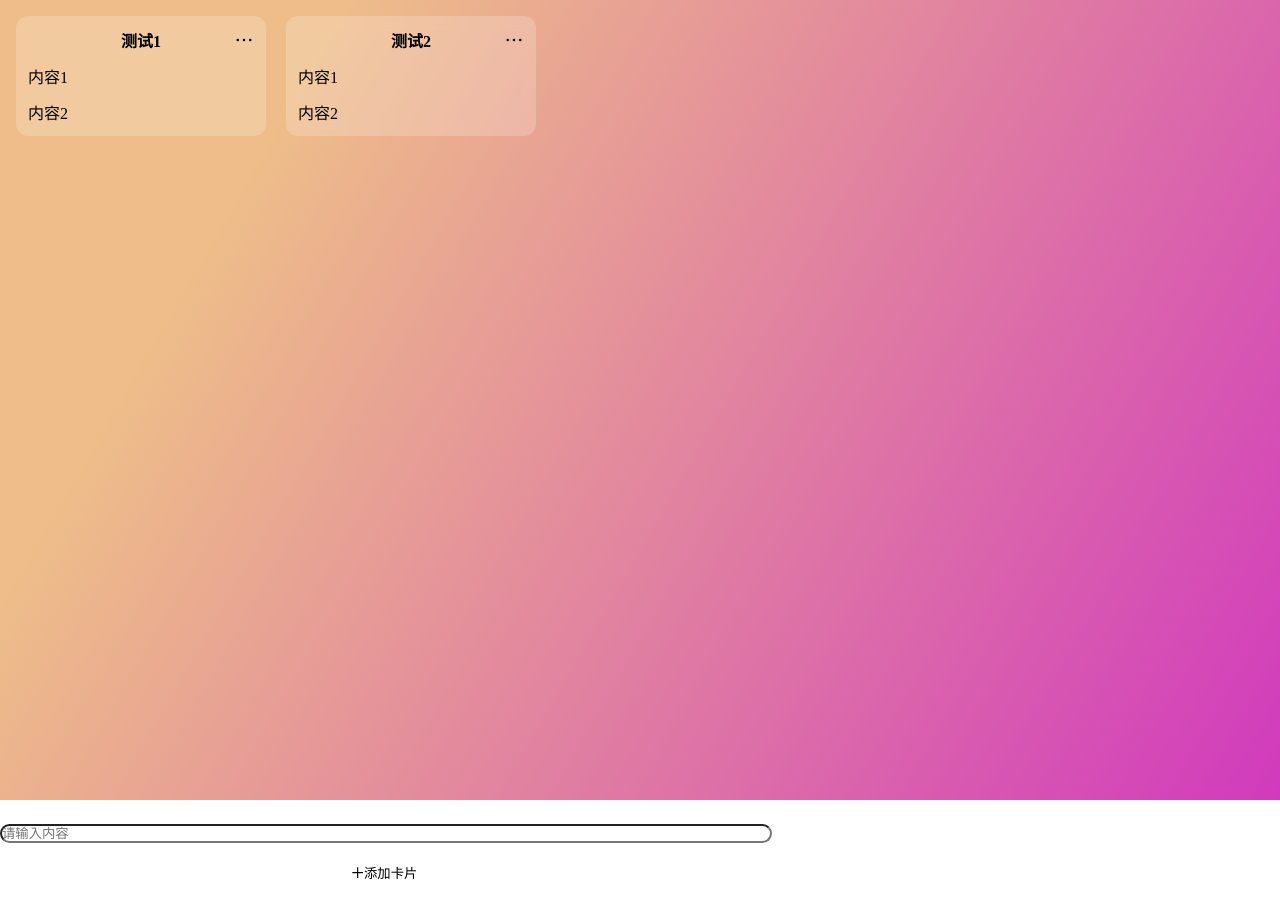
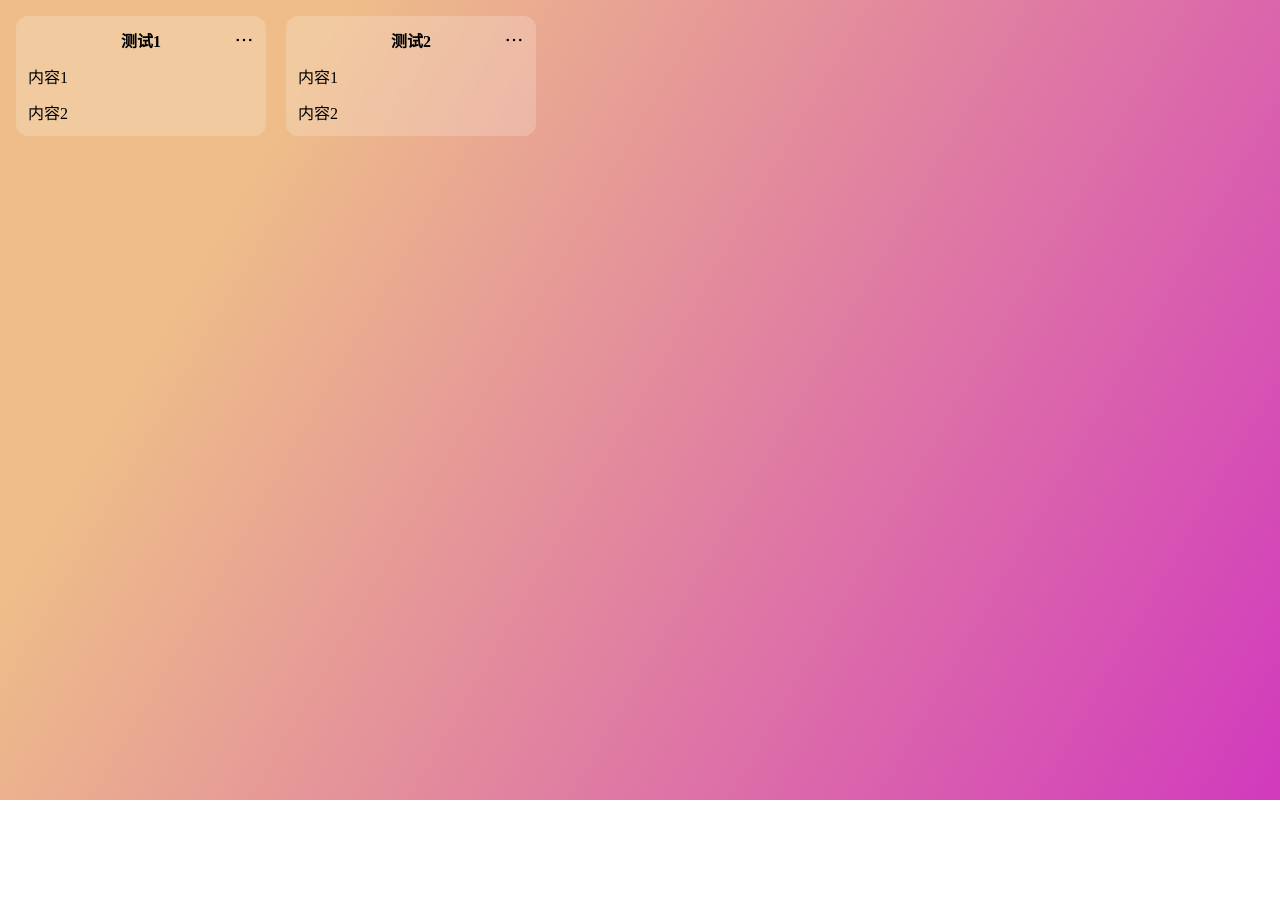
Before and after one commit to dxl519/tool-library, a React (Vite) app: page / in a window 1280 px wide. Both pictures are taken after a click on the element 1196 px from the left and 740 px from the top of the page. Before the commit the page ends 882 px from the top, so only its background shows below. Built offline with nearby package versions, Linux system fonts and the light colour scheme; a web font is replaced by a local one.

Commit message:
优化逻辑和修改增加卡片样式

```diff
--- a/index.html
+++ b/index.html
@@ -3,11 +3,11 @@
 
 <head>
   <meta charset="UTF-8" />
-  <link rel="icon" type="image/svg+xml" href="/src/favicon.svg" />
+  <link rel="icon" type="image/svg+xml" href="./static/favicon.ico" />
   <link rel="stylesheet" href="https://fonts.googleapis.com/icon?family=Material+Icons" />
   <link rel="stylesheet" href="https://fonts.googleapis.com/css?family=Roboto:300,400,500,700&display=swap" />
   <meta name="viewport" content="minimum-scale=1, initial-scale=1, width=device-width" />
-  <title>强大的待办列表</title>
+  <title>Sandbox</title>
   <style>
     * {
       margin: 0;
--- a/src/pages/index/index.module.less
+++ b/src/pages/index/index.module.less
@@ -13,7 +13,7 @@
   backdrop-filter: blur(6px);
   border-radius: 12px;
   padding: 12px 0;
-  animation:addTodoAnimation 2.5s ;
+  animation: addTodoAnimation 2.5s;
 }
 .todoListContainerTop {
   position: relative;
@@ -21,22 +21,32 @@
   align-items: center;
   justify-content: center;
 }
-.todoListContainerBottom{
+.todoListContainerBottom {
   padding: 0 12px;
   margin-top: 12px;
 }
-.AddCardBtn{
+.AddCardBtn {
   width: 100%;
   margin-top: 20px;
   background-color: transparent !important;
+  color: white !important;
   border: none !important;
-    font-family:'puhuiti' ;
+  border: 0.5px solid white !important;
+  box-shadow: none !important;
+  margin-top: 30px;
 }
-.CardNameBox{
-    border-radius: 20px;
+.CardNameBox {
+  padding: 10px;
+  border: 0.5px solid white !important;
+  border-radius: 32px;
   width: 100%;
+  background: transparent;
+  border: none;
 }
-.AddCardBtn:hover{
+.CardNameBox::-webkit-input-placeholder {
+  color: #fff;
+}
+.AddCardBtn:hover {
   background-color: transparent !important;
 }
 .addTodo {
--- a/src/pages/index/index.tsx
+++ b/src/pages/index/index.tsx
@@ -11,21 +11,29 @@
 
 const Index: React.FC = () => {
   const [visible, setVisible] = useState<boolean>(false); //显示抽屉，增加待办
-  const [isAddIcon, setIsAddIcon] = useState<boolean>(true);
+  const [isAddIcon, setIsAddIcon] = useState<boolean>(true);  //是否显示增加按钮
   const [todoContent, setToDoContent] = useState<string>(); //输入todo卡片列表名称
-  const [todoList, setToDoList] = useState<Grouping[]>([]);
+  const [todoList, setToDoList] = useState<Grouping[]>([]); //todo卡片列表
+
   useEffect(() => {
     getTest();
   }, []);
+
   const getTest = async () => {
     const res = await apiTest();
-    setToDoList(res.data.todoListTest)
+    setToDoList(res.data.todoListTest);
+  };
+
+  //抽离公共逻辑
+  const statusIconVisible = () => {
+    setIsAddIcon(!isAddIcon);
+    setVisible(!visible);
+    setToDoContent("");
   };
 
   //打开抽屉，添加代办
   const handClickAddTodo = (): void => {
-    setIsAddIcon(!isAddIcon);
-    setVisible(!visible);
+    statusIconVisible();
   };
   const handKeyDownAddCard = (event: React.KeyboardEvent): void => {
     if (event.nativeEvent.keyCode == 13) {
@@ -46,12 +54,12 @@
         },
       ];
       setToDoList([...newList, ...todoList]);
+      statusIconVisible();
     }
   };
   //关闭抽屉
   const onClose = (): void => {
-    setIsAddIcon(!isAddIcon);
-    setVisible(!visible);
+    statusIconVisible();
   };
 
   //todolist输入的内容
@@ -86,13 +94,13 @@
         <Input
           className={style.CardNameBox}
           placeholder="请输入内容"
+          value={todoContent}
           onChange={handChangeValue}
           onKeyDown={handKeyDownAddCard}
         />
         <Button
           className={style.AddCardBtn}
           onClick={handClickAddCard}
-          type="primary"
           shape="round"
           icon={<PlusOutlined />}
           size={"large"}
--- a/src/pages/index/list.tsx
+++ b/src/pages/index/list.tsx
@@ -4,7 +4,11 @@
 import style from "@/pages/index/index.module.less";
 import "@/pages/index/index.less";
 
-const List = (props: any) => {
+
+type TypeProps={
+  todoList:Grouping[]
+}
+export default(props: TypeProps) => {
   const { todoList } = props;
 
   return <div className={style.boxContainer}>
@@ -26,5 +30,3 @@
       ))}
     </div>;
 };
-
-export default List;
```
Also changed, not shown: 1 other file (tests, documents, lock files or other folders). Lines whose indentation alone changed are shown as unchanged.
